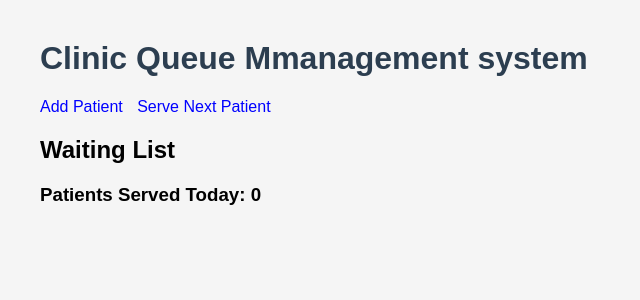
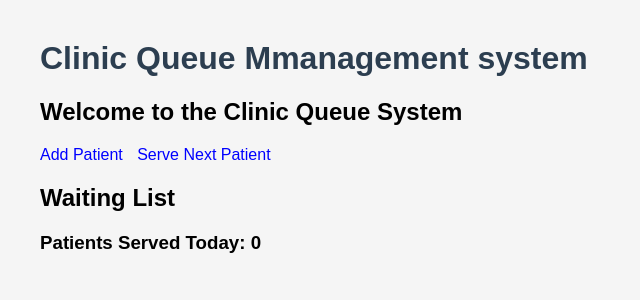
Before and after one commit to Moha975/clinic_queue_app, a Flask app: page / in a window 1280 px wide. Shown: the top 300 px of the page, without its empty margins (0-640 px from the left). Run offline with Flask 3, Linux system fonts and the light colour scheme.

Commit message:
add welcome heading to homepage

```diff
--- a/templates/index.html
+++ b/templates/index.html
@@ -6,7 +6,7 @@
 
   <body>
     <h1>Clinic Queue Mmanagement system</h1>
-
+    <h2>Welcome to the Clinic Queue System</h2>
     <a href="/add">Add Patient</a>
     <a href="/serve">Serve Next Patient</a>
 
```
